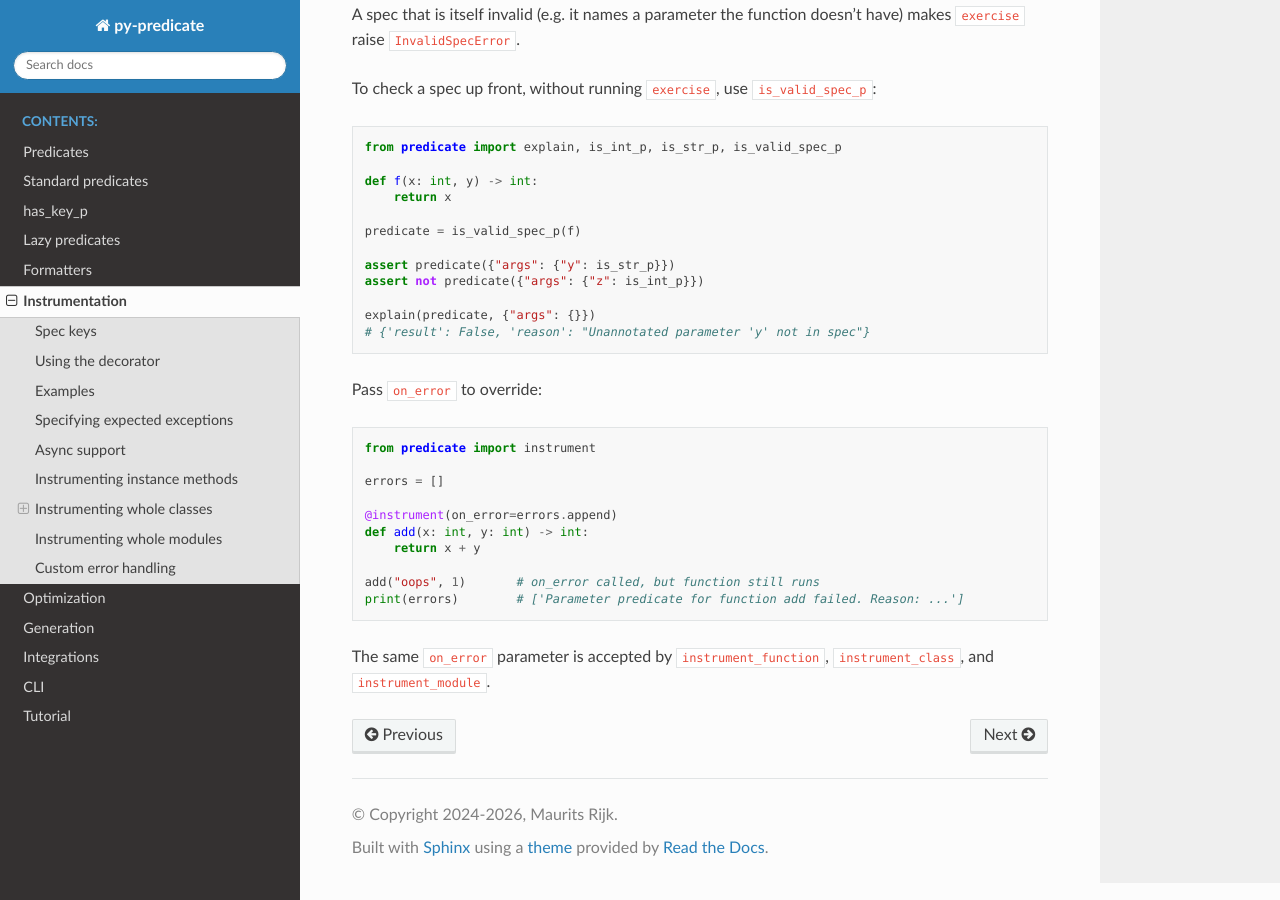
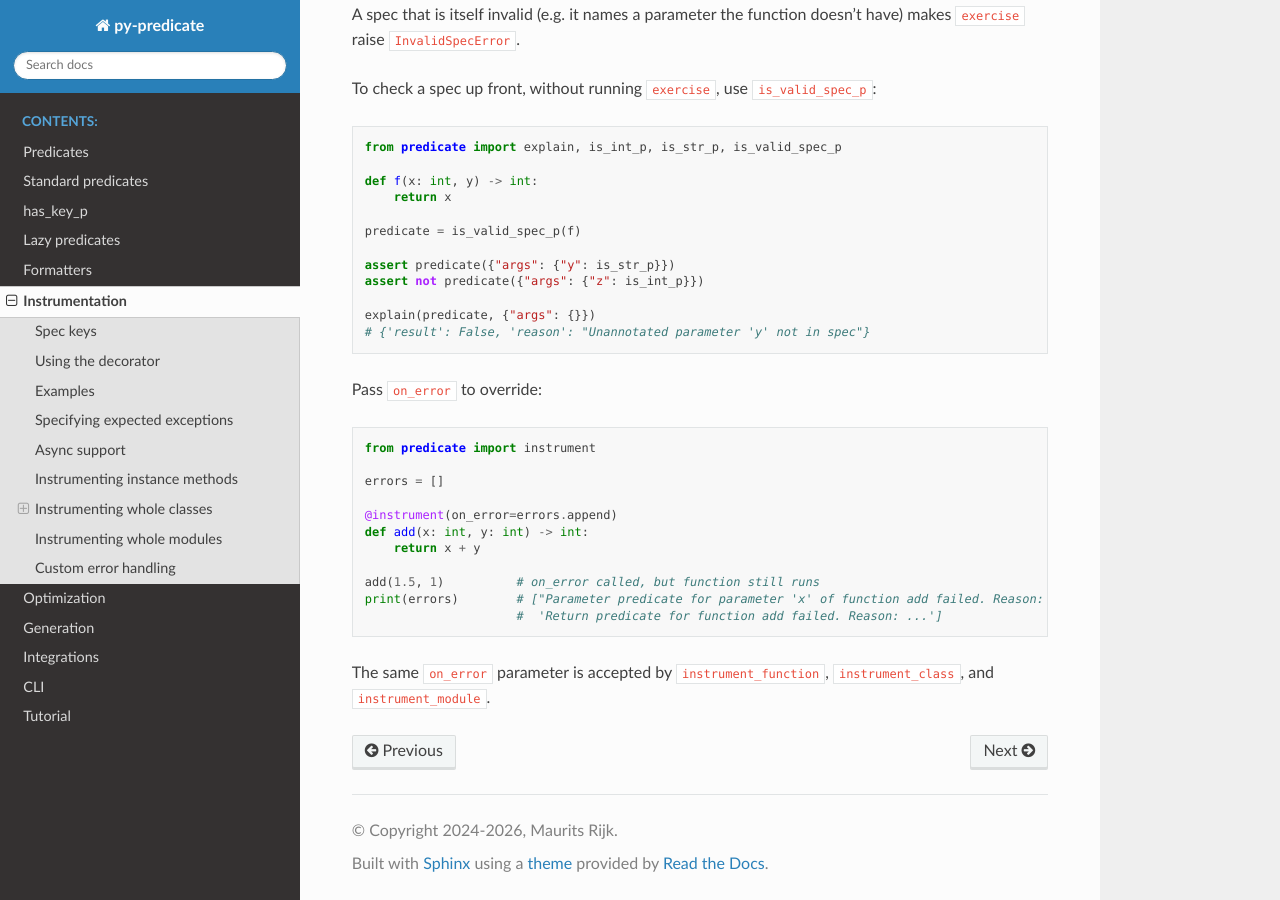
Before and after one commit to mrijk/py-predicate, a Sphinx documentation site: the page built from docs/instrumentation.rst, in a window 1280 px wide and 900 px high, scrolled down 7264 px. Built offline with Sphinx 7.4.7 and the Read the Docs theme 3.1.0, drawn with Linux system fonts in a browser that asks for light colours; some of the changed text lies outside the part shown.

Commit message:
Name the failing parameter in instrument's argument error
_check_args now finds the first failing argument with first_true and includes
its name: "Parameter predicate for parameter 'x' of function add failed".

Also fixes the docs examples: the exception is SpecViolationError, not
ValueError, and the on_error example used a value that crashed the function.

Co-Authored-By: Claude Opus 5.5 (1M context) <noreply@anthropic.com>

```diff
--- a/docs/instrumentation.rst
+++ b/docs/instrumentation.rst
@@ -131,7 +131,7 @@ triggers the bug and raises:
 
 .. code-block::
 
-    ValueError: Return predicate for function max_int_with_bug failed. Reason: 3 is not an instance of type int
+    SpecViolationError: Return predicate for function max_int_with_bug failed. Reason: 3 is not an instance of type int
 
 Passing a wrong argument type:
 
@@ -143,7 +143,7 @@ raises:
 
 .. code-block::
 
-    ValueError: Parameter predicate for function max_int_with_bug failed. Reason: False is not an instance of type int
+    SpecViolationError: Parameter predicate for parameter 'y' of function max_int_with_bug failed. Reason: False is not an instance of type int
 
 Note that argument predicates are checked *before* the function executes, so no side effects
 occur when an argument is invalid.
@@ -411,8 +411,9 @@ Pass ``on_error`` to override:
     def add(x: int, y: int) -> int:
         return x + y
 
-    add("oops", 1)       # on_error called, but function still runs
-    print(errors)        # ['Parameter predicate for function add failed. Reason: ...']
+    add(1.5, 1)          # on_error called, but function still runs
+    print(errors)        # ["Parameter predicate for parameter 'x' of function add failed. Reason: ...",
+                         #  'Return predicate for function add failed. Reason: ...']
 
 The same ``on_error`` parameter is accepted by ``instrument_function``,
 ``instrument_class``, and ``instrument_module``.
```
Also changed, not shown: README.md (+1 -1 lines), 3 other files.
